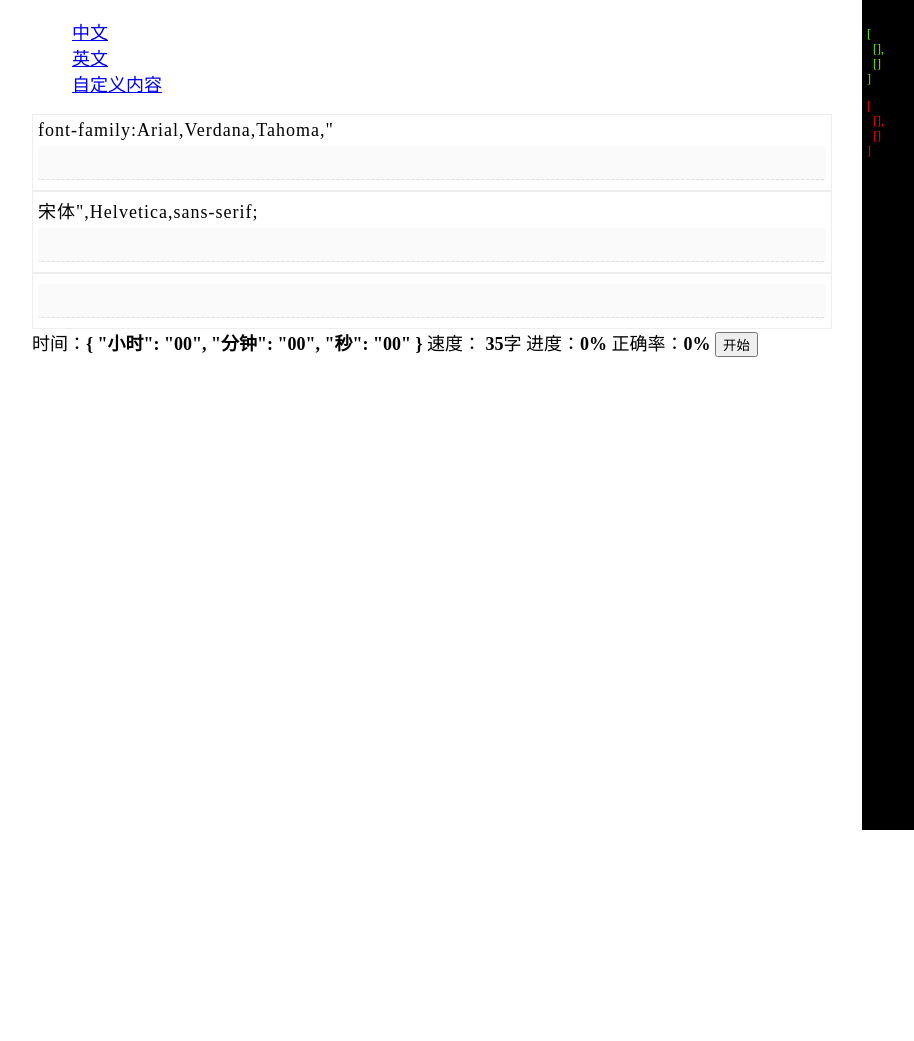
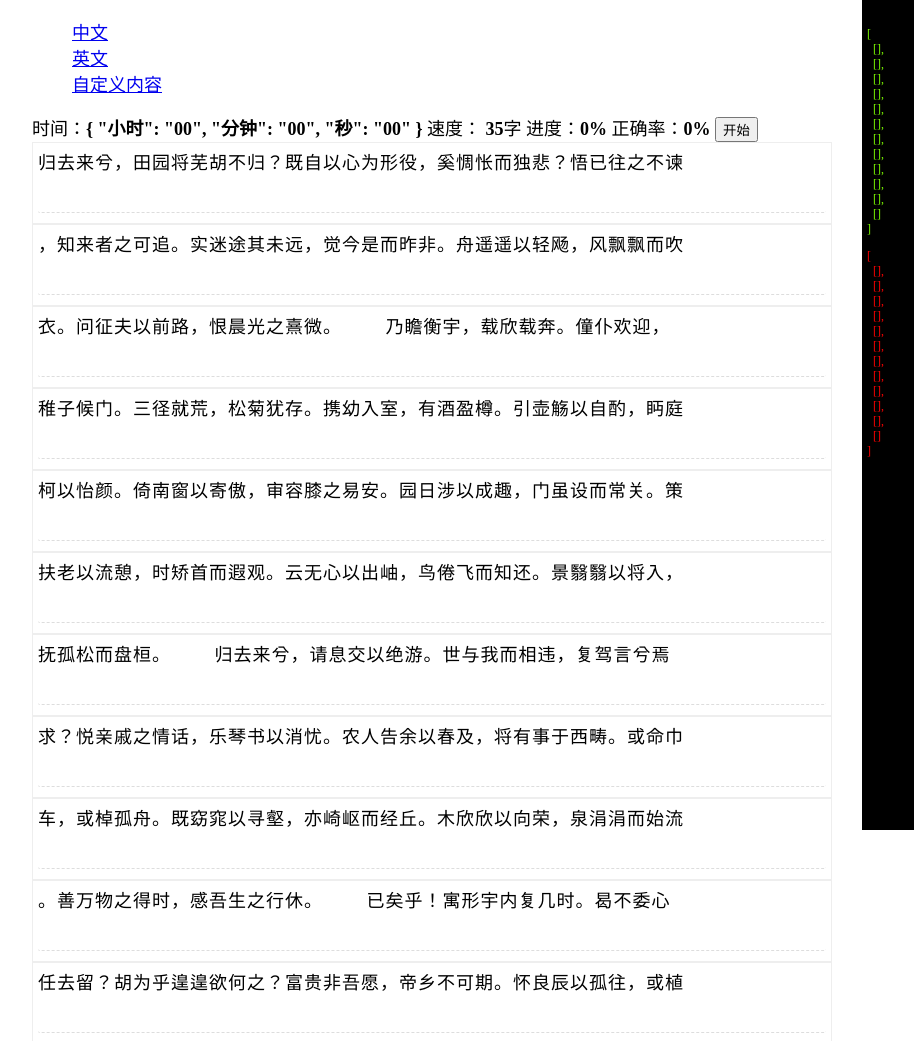
Before and after one commit to fuguotao/Front-endwritingexercises, a plain HTML site: page index.html in a window 1280 px wide. Shown: the top 1041 px of the page, without its empty margins (208-1122 px from the left). Before the commit the page ends 800 px from the top, so only its background shows below. Drawn offline with Linux system fonts and the light colour scheme.

Commit message:
打字输入框问题

```diff
--- a/index.html
+++ b/index.html
@@ -13,22 +13,26 @@
         font-size: 18px;
     }
 
-        #app {}
+    #app {
+    }
 
     .layout {
         width: 800px;
         margin: 0 auto
     }
 
-        .Tabsyz {}
+    .Tabsyz {
+    }
 
-        .Tabsyz ul {}
+    .Tabsyz ul {
+    }
 
     .Tabsyz ul li {
         list-style: none;
     }
 
-        .Tabsyz ul li a {}
+    .Tabsyz ul li a {
+    }
 
     .NeiRong {
         position: relative;
@@ -58,6 +62,16 @@
                 </li>
             </ul>
         </div>
+        <div class="JiShiQi">
+            <div class="jshiqi_con">
+                <span>时间：<b class="time">{{time}}</b> </span>
+                <span>速度：<b> 35</b>字</span>
+                <span>进度：<b>0%</b></span>
+                <span>正确率：<b>0%</b></span>
+                <button v-if="IsKaishi" @click="beginDaZi('begin')">开始</button>
+                <button v-if="!IsKaishi" @click="beginDaZi('end')">结束</button>
+            </div>
+        </div>
         <div class="prliplist" style="display:none">
             <ul>
                 <li>dfasdfasfasdfasdfasdfasdfasdfasdfasdfasdfasdfasdf</li>
@@ -65,26 +79,20 @@
         </div>
         <div class="compareword">
         </div>
+
         <div class="XieZiBan" v-for="(mmc,iic) in DaDuanLuoChaiFens" :key="iic">
             <div class="CanKao">
-                    <span class="CanKaoBanZiTi" v-for="(m,i) in mmc" :key="i" :class="{red: m !== WatchWord[iic][i]&&typeof WatchWord[iic][i]!=='undefined',green:m === WatchWord[iic][i]}">{{m}}</span>
+                <span class="CanKaoBanZiTi" v-for="(m,i) in mmc" :key="i"
+                      :class="{red: m !== WatchWord[iic][i]&&typeof WatchWord[iic][i]!=='undefined',green:m === WatchWord[iic][i]}">{{m}}</span>
             </div>
-                <div class="NeiRong">
-                    <input :disabled="IsKaishi" ref="input01" autofocus="autofocus" v-model="XieRuNeiRong[iic]">
+            <div class="NeiRong" ref="input01">
+                <input :class='["inp"+iic]' v-model="XieRuNeiRong[iic]">
                 <div class="PositionWord">
                     <span v-for="(m,i) in WatchWord[iic]" :class="{red:m!==DaZiLieBiao[i]}">{{m}}</span>
                 </div>
             </div>
         </div>
-            <div class="JiShiQi">
-                <div class="jshiqi_con">
-                    <span>时间：<b class="time">{{time}}</b> </span>
-                    <span>速度：<b> 35</b>字</span>
-                    <span>进度：<b>0%</b></span>
-                    <span>正确率：<b>0%</b></span>
-                    <button @click="beginDaZi">开始</button>
-                </div>
-            </div>
+
 
     </div>
     <div style="position:fixed;font-size:12px;color:green;width:200px;height:100%;overflow-y:scroll;right:0px;top:0px; color:#fff;background:#000;padding:15px 5px;">
@@ -100,17 +108,32 @@
     var vm = new Vue({
         el: '#app',
         data: {
+
             IsKaishi: true,
-                YuanNeiRong: 'font-family:Arial,Verdana,Tahoma,"宋体",Helvetica,sans-serif;',
+            YuanNeiRong: '归去来兮，田园将芜胡不归？既自以心为形役，奚惆怅而独悲？悟已往之不谏，知来者之可追。实迷途其未远，觉今是而昨非。舟遥遥以轻飏，风飘飘而吹衣。问征夫以前路，恨晨光之熹微。\n' +
+            '　　乃瞻衡宇，载欣载奔。僮仆欢迎，稚子候门。三径就荒，松菊犹存。携幼入室，有酒盈樽。引壶觞以自酌，眄庭柯以怡颜。倚南窗以寄傲，审容膝之易安。园日涉以成趣，门虽设而常关。策扶老以流憩，时矫首而遐观。云无心以出岫，鸟倦飞而知还。景翳翳以将入，抚孤松而盘桓。\n' +
+            '　　归去来兮，请息交以绝游。世与我而相违，复驾言兮焉求？悦亲戚之情话，乐琴书以消忧。农人告余以春及，将有事于西畴。或命巾车，或棹孤舟。既窈窕以寻壑，亦崎岖而经丘。木欣欣以向荣，泉涓涓而始流。善万物之得时，感吾生之行休。\n' +
+            '　　已矣乎！寓形宇内复几时。曷不委心任去留？胡为乎遑遑欲何之？富贵非吾愿，帝乡不可期。怀良辰以孤往，或植杖而耘耔。登东皋以舒啸，临清流而赋诗。聊乘化以归尽，乐夫天命复奚疑！',
             DaZiLieBiao: [],
             XieRuNeiRong: [],
             DaDuanLuoChaiFens: [],
+            KaiQiShuRu: 0,
             time: {
                 小时: '00',
                 分钟: '00',
                 秒: '00'
             },
 
+        },
+        directives: {
+            focus: {
+                // directive definition
+                inserted: function (el, {value}) {
+                    if (el.className == 'inp' + value) {
+                        el.focus()
+                    }
+                }
+            }
         },
         computed: {
             WatchWord() {
@@ -134,84 +157,122 @@
             }
         },
         created() {
+            // this.keyCodes = {
+            //     f1: 112,
+            // }
+            var that = this;
+            document.onkeydown = function (event) {
+                var event = event || window.event;
+                if (event.keyCode == 13) {
+                    that.beginDaZi();
+                    that.KaiQiShuRu = 0;
+                }
+
+            };
             this.DaZiLieBiao = this.YuanNeiRong.split("");
             // console.log(this.WatchWord[5]);
             // this.DaZiLieBiao.forEach((m,i,v)=>{
             if (this.DaZiLieBiao.length > 34) {
-                    var hang = parseInt(this.DaZiLieBiao.length / 34) + 1;
-                    for (let c = 0; c < hang; c++) {
+                var hang = this.DaZiLieBiao.length % 34 == 0 ? parseInt(this.DaZiLieBiao.length / 34) : parseInt(this.DaZiLieBiao.length / 34) + 1;
+
+                for (var c = 0; c < hang; c++) {
                     // var cc = v.splice(0,34)
                     this.DaDuanLuoChaiFens.push(this.DaZiLieBiao.splice(0, 34));
                     this.XieRuNeiRong.push([])
                 }
             } else {
-
+                this.DaDuanLuoChaiFens.push(this.DaZiLieBiao);
+                this.XieRuNeiRong.push([])
             }
             // });
             // for(){
 
             // }
-                this.DaDuanLuoChaiFens.push(this.DaZiLieBiao)
+            // this.DaDuanLuoChaiFens.push(this.DaZiLieBiao)
             // return this.DaDuanLuoChaiFens
         },
+
         methods: {
-                beginDaZi() {
-                    console.log('aaa')
-                    this.IsKaishi = false;
-                    // var today = new Date(0,0,0);
-                    // var h = today.getHours()>=10?today.getHours():"0"+today.getHours();
-                    // var m = today.getMinutes()>=10?today.getMinutes():"0"+today.getMinutes();
-                    // var s = today.getSeconds()>=10?today.getSeconds():"0"+today.getSeconds();
-                    // today.getSeconds()today.getSeconds()++;
-                    // this.time = h + ":" + m + ":" + s;
-                    // console.log(this.time)
-                    // setTimeout(this.beginDaZi,1000);
-                    var b = setInterval(() => {
-                        console.log()
-                        this.time.秒 - 0;
-                        if (this.time.秒 < 9) {
-                            this.time.秒++;
-                            this.time.秒 = '0' + this.time.秒;
+            stoporbegin() {
+
+            },
+            beginDaZi(cv) {
+                console.log('aaa');
+                this.IsKaishi = !this.IsKaishi;
+                var that = this;
+                var t;
+
+                function star() {
+                    // clearTimeout(t)
+                    if (!that.IsKaishi) {
+                        t = setTimeout(star, 1000);
                     } else {
-                            this.time.秒++
+                        clearTimeout(t)
                     }
-                        if (this.time.秒 >= 16) {
-                            this.time.分钟 - 0;
-                            this.time.秒 = '0' + 1;
-                            if (this.time.分钟 < 9) {
-                                this.time.分钟++;
-                                this.time.分钟 = '0' + this.time.分钟;
+                    // t = setTimeout(star, 1000);
+
+                    if (!that.IsKaishi) {
+                        that.time.秒 - 0;
+                        if (that.time.秒 < 9) {
+                            that.time.秒++;
+                            that.time.秒 = '0' + that.time.秒;
                         } else {
-                                this.time.分钟++
+                            that.time.秒++
                         }
-                            // this.time.m = '0' + this.time.m;
-                        }
-                        if (this.time.分钟 >= 61) {
-                            this.time.小时 - 0;
-                            this.time.分钟 = '0' + 1;
-                            if (this.time.小时 < 9) {
-                                this.time.小时++;
-                                this.time.小时 = '0' + this.time.小时;
+                        if (that.time.秒 >= 16) {
+                            that.time.分钟 - 0;
+                            that.time.秒 = '0' + 1;
+                            if (that.time.分钟 < 9) {
+                                that.time.分钟++;
+                                that.time.分钟 = '0' + that.time.分钟;
                             } else {
-                                this.time.小时++
+                                that.time.分钟++
                             }
                         }
-                    }, 1000)
+                        if (that.time.分钟 >= 61) {
+                            that.time.小时 - 0;
+                            that.time.分钟 = '0' + 1;
+                            if (that.time.小时 < 9) {
+                                that.time.小时++;
+                                that.time.小时 = '0' + that.time.小时;
+                            } else {
+                                that.time.小时++
+                            }
+                        }
+                    }
+                }
+
+                if (!this.IsKaishi) {
+                    debugger
+                    star();
+                    that.$refs.input01[0].querySelector('input').focus()
+                } else {
+                    clearTimeout(t)
+                }
+
             }
         },
         watch: {
             WatchWord: {
                 handler(newValue, oldValue) {
-                        // console.log(newValue);
-                        /* this.zhuanhaushuzu.map((m,i,u)=>{
-
-                        }) */
                     newValue.forEach((i, c, v) => {
+                        // console.log(c)
                         if (i instanceof Array) {
+                            if (i.length >= this.DaDuanLuoChaiFens[c].length) {
+                                if (this.$refs.input01.length - 1 > c) {
+                                    this.$refs.input01[c + 1].querySelector('input').focus();
+                                }
+                                this.XieRuNeiRong[c] = this.XieRuNeiRong[c].slice(0, this.DaDuanLuoChaiFens[c].length)
+                                // for(var bbc=0;bbc<=i.length-this.DaDuanLuoChaiFens[c].length;bbc++){
+                                //     debugger
+                                //     this.XieRuNeiRong[c].slice()
+                                // }
+                                console.log(this.WatchWord[c])
+                            }
                             i.forEach((ip, cp, vp) => {
                                 // console.log(ip)
                                 if (ip != this.DaDuanLuoChaiFens[c][cp]) {
-                                        console.log(cp)
+                                    // console.log(cp)
                                 }
                                 // console.log(this.XieRuNeiRong)
                             })
```
Lines whose indentation alone changed are shown as unchanged.
